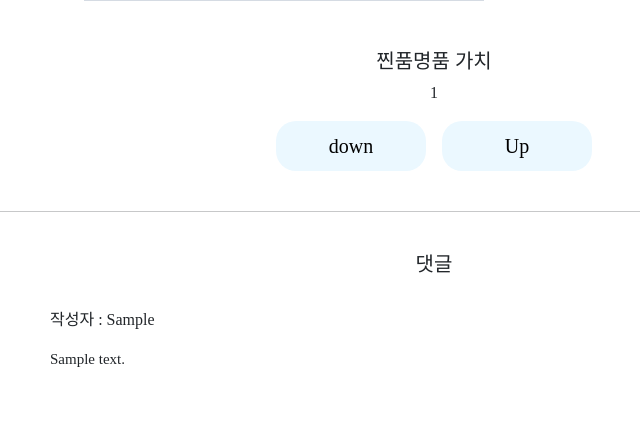
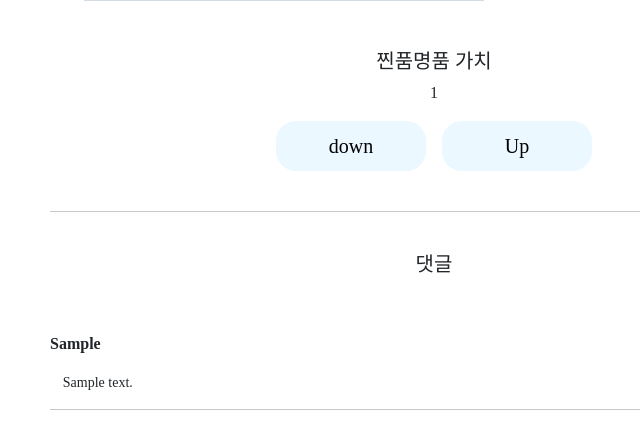
Before and after one commit to JJinPum-MyeongPum/JJinPum-MyeongPum, a Django app: page /JmApp/detail/1 in a window 1280 px wide. Shown: the part 510-936 px from the top of the page, without its empty margins (206-846 px from the left). Before the commit the page ends 877 px from the top, so only its background shows below. Run offline with Django 3.2, Linux system fonts and the light colour scheme; tables that the repository leaves empty hold one stand-in row (values such as "Sample post"); grey boxes marked "Sample" are stand-in pictures; some libraries are stand-ins or nearby versions; some web fonts are replaced.

Commit message:
[지영][개발] :: 댓글수정 퍼블리싱중

```diff
--- a/JmProject/JmApp/static/css/detail.css
+++ b/JmProject/JmApp/static/css/detail.css
@@ -81,13 +81,18 @@ textarea{
 
 .user-comment{
     width: 50%;
-    padding-left: 20%;
-    font-size: 15px;
-    font-weight: 400;
-    border-radius: 20px;
+    padding-left: 21%;
+    font-size: 14px;
 }
 
-.delete-a{
-    text-align: right;
-    justify-content: right;
+.delete-a > a{
+    text-decoration: none;
+    color: rgb(109, 109, 109);
 }
+
+hr{
+    width: 60%;
+    border-bottom: 0px;
+    text-align: center;
+    margin-left: 20%;
+}
--- a/JmProject/JmApp/templates/detail.html
+++ b/JmProject/JmApp/templates/detail.html
@@ -45,12 +45,13 @@
         </div>
         </form>
     {% endif %}
+    <br>
     {% for comment in item.comment_set.all %}
             <div class="comment-user">
-                <p>작성자 : {{ comment.writer }}</p>
+                <p style="font-size: 16px; font-weight: bold">{{ comment.writer }}</p>
             {% if user.is_authenticated %}
                 {% if user.username == comment.writer %}
-                <div style="display:flex; padding-left: 20%">
+                <div style="display:flex; padding-left: 45%">
                     <p class="delete-a"><a href="{% url 'update_comment' item.id comment.id %}">댓글 수정</a></p>
                     &nbsp;&nbsp;&nbsp;&nbsp;
                     <p class="delete-a"><a href="{% url 'delete_comment' item.id comment.id %}">댓글 삭제</a></p>
@@ -59,7 +60,8 @@
             {% endif %}
             </div>
             <div class="user-comment"><p>{{ comment.content|linebreaksbr }}</p></div>
-    {% endfor %}
+            <hr>
+            {% endfor %}
 <script type="text/javascript" src="//code.jquery.com/jquery-1.11.0.min.js"></script>
 <script type="text/javascript">
 
```
